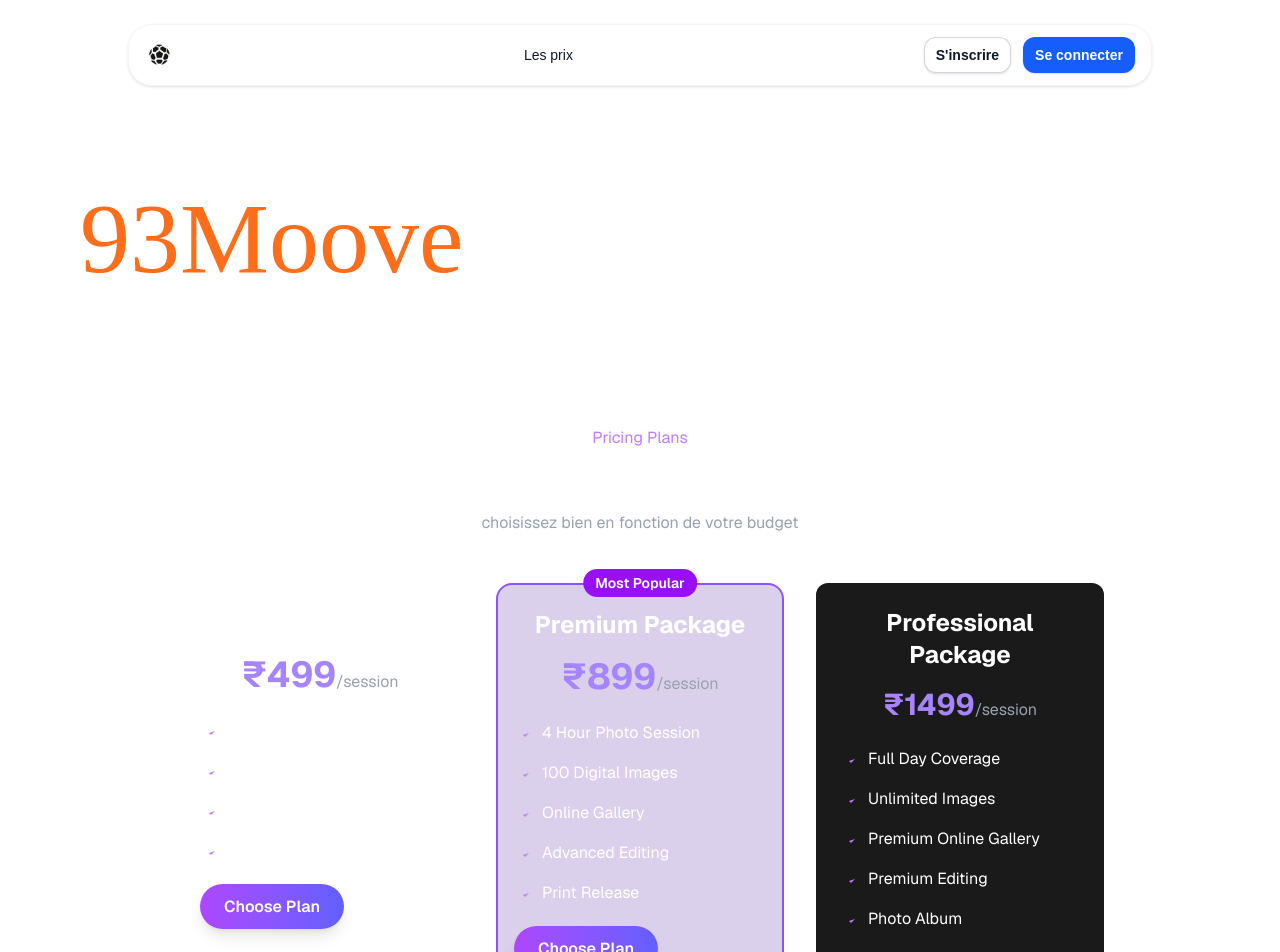
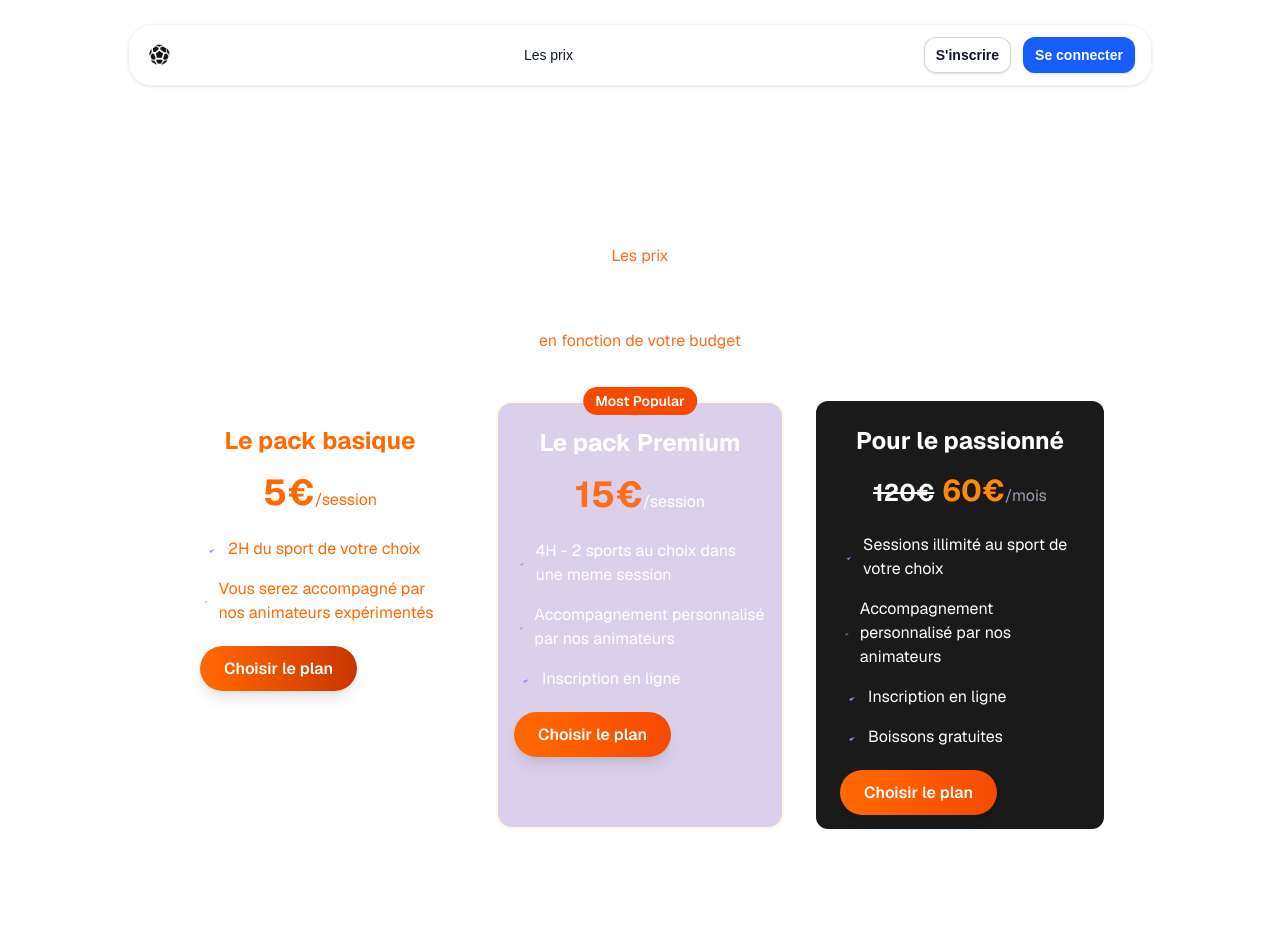
Before and after one commit to ChVrles14/93Moove, a Next.js app: page /prix in a window 1280 px wide. Shown: the top 952 px of the page. Built offline with nearby package versions, Linux system fonts and the light colour scheme.

Commit message:
tout update

```diff
--- a/src/app/prix/page.tsx
+++ b/src/app/prix/page.tsx
@@ -4,18 +4,17 @@ export default function Home() {
     return (
         <div className="font-sans grid grid-rows-[20px_1fr_20px] items-center justify-items-center min-h-screen p-8 pb-20 gap-16 sm:p-20">
             <main className="flex flex-col gap-[32px] row-start-2 items-center sm:items-start">
-                <h1>93Moove</h1>
 
 
                 <div id="pricing" className="py-20 md:px-20 lg:px-20">
                     <div className="container mx-auto px-4">
                         <div className="mb-12 text-center">
-                            <h3 className="text-purple-400" data-aos="fade-down">Pricing Plans</h3>
+                            <h3 className="text-white-400" data-aos="fade-down">Les prix</h3>
                             <h2 className="text-white text-[30px] font-bold" data-aos="fade-down">
-                                Choose Your Perfect Package
+                                Choisissez votre plan préféré
                             </h2>
-                            <p className="mx-auto mt-4 max-w-2xl text-gray-400" data-aos="fade-down">
-                                choisissez bien en fonction de votre budget
+                            <p className="mx-auto mt-4 max-w-2xl text-white-400" data-aos="fade-down">
+                             en fonction de votre budget
                             </p>
                         </div>
 
@@ -23,14 +22,14 @@ export default function Home() {
 
                             <div className="relative bg-[#FFFFFF] border-gray-800 p-6 rounded-xl">
                                 <div className="text-center">
-                                    <h3 className="text-2xl font-bold text-white">
-                                        Basic Package
+                                    <h3 className="text-2xl font-bold text-orange-500">
+                                        Le pack basique
                                     </h3>
                                     <div className="mt-4 text-center">
-            <span className="text-4xl text-violet-400 font-bold">
-              &#8377;499
+            <span className="text-4xl text-orange-500 font-bold">
+              5€
             </span>
-                                        <span className="text-gray-400">/session</span>
+                                        <span className="text-orange-500">/session</span>
                                     </div>
                                 </div>
                                 <div className="mt-6">
@@ -41,7 +40,7 @@ export default function Home() {
                                                  fill="currentColor" aria-hidden="true">
                                                 <path d="M9 12l2 2 4-4"></path>
                                             </svg>
-                                            <span className="text-white">2 Hour Photo Session</span>
+                                            <span className="text-orange-500">2H du sport de votre choix</span>
                                         </li>
                                         <li className="flex items-center">
                                             <svg className="mr-2 h-5 w-5 text-purple-400"
@@ -49,48 +48,32 @@ export default function Home() {
                                                  fill="currentColor" aria-hidden="true">
                                                 <path d="M9 12l2 2 4-4"></path>
                                             </svg>
-                                            <span className="text-white">50 Digital Images</span>
-                                        </li>
-                                        <li className="flex items-center">
-                                            <svg className="mr-2 h-5 w-5 text-purple-400"
-                                                 xmlns="http://www.w3.org/2000/svg" viewBox="0 0 20 20"
-                                                 fill="currentColor" aria-hidden="true">
-                                                <path d="M9 12l2 2 4-4"></path>
-                                            </svg>
-                                            <span className="text-white">Online Gallery</span>
-                                        </li>
-                                        <li className="flex items-center">
-                                            <svg className="mr-2 h-5 w-5 text-purple-400"
-                                                 xmlns="http://www.w3.org/2000/svg" viewBox="0 0 20 20"
-                                                 fill="currentColor" aria-hidden="true">
-                                                <path d="M9 12l2 2 4-4"></path>
-                                            </svg>
-                                            <span className="text-white">Basic Editing</span>
+                                            <span className="text-orange-500">Vous serez accompagné par nos animateurs expérimentés </span>
                                         </li>
                                     </ul>
                                     <span
-                                        className="cursor-pointer w-full py-3 px-6 text-center text-white font-semibold rounded-full bg-gradient-to-r from-purple-500 to-indigo-500 shadow-lg hover:from-purple-600 hover:to-indigo-600 transition duration-300 ease-in-out transform hover:scale-105"
+                                        className="cursor-pointer w-full py-3 px-6 text-center text-white font-semibold rounded-full bg-gradient-to-r from-orange-500 to-orange-700 shadow-lg hover:from-purple-600 hover:to-indigo-600 transition duration-300 ease-in-out transform hover:scale-105"
                                     >
-            Choose Plan
+            Choisir le plan
           </span>
                                 </div>
                             </div>
 
                             <div
-                                className="relative bg-violet-900/20 backdrop-blur-lg rounded-2xl border-2 border-violet-500 hover:transform hover:-translate-y-2 transition-all duration-300">
+                                className="relative bg-violet-900/20 backdrop-blur-lg rounded-2xl border-2 border-orange-50 hover:transform hover:-translate-y-2 transition-all duration-300">
                                 <div
-                                    className="absolute -top-4 left-1/2 -translate-x-1/2 rounded-full bg-purple-600 px-3 py-1 text-white text-sm font-semibold">
+                                    className="absolute -top-4 left-1/2 -translate-x-1/2 rounded-full bg-orange-600 px-3 py-1 text-white text-sm font-semibold">
                                     Most Popular
                                 </div>
                                 <div className="text-center p-6">
                                     <h3 className="text-2xl font-bold text-white">
-                                        Premium Package
+                                        Le pack Premium
                                     </h3>
                                     <div className="mt-4 text-center">
-            <span className="text-4xl text-violet-400 font-bold">
-              &#8377;899
+            <span className="text-4xl text-orange-400-400 font-bold">
+              15€
             </span>
-                                        <span className="text-gray-400">/session</span>
+                                        <span className="text-white">/session</span>
                                     </div>
                                 </div>
                                 <div className="px-4 pb-8">
@@ -101,7 +84,7 @@ export default function Home() {
                                                  fill="currentColor" aria-hidden="true">
                                                 <path d="M9 12l2 2 4-4"></path>
                                             </svg>
-                                            <span className="text-white">4 Hour Photo Session</span>
+                                            <span className="text-white">4H - 2 sports au choix dans une meme session</span>
                                         </li>
                                         <li className="flex items-center">
                                             <svg className="mr-2 h-5 w-5 text-purple-400"
@@ -109,37 +92,22 @@ export default function Home() {
                                                  fill="currentColor" aria-hidden="true">
                                                 <path d="M9 12l2 2 4-4"></path>
                                             </svg>
-                                            <span className="text-white">100 Digital Images</span>
+                                            <span className="text-white">Accompagnement personnalisé par nos animateurs</span>
                                         </li>
+
                                         <li className="flex items-center">
                                             <svg className="mr-2 h-5 w-5 text-purple-400"
                                                  xmlns="http://www.w3.org/2000/svg" viewBox="0 0 20 20"
                                                  fill="currentColor" aria-hidden="true">
                                                 <path d="M9 12l2 2 4-4"></path>
                                             </svg>
-                                            <span className="text-white">Online Gallery</span>
-                                        </li>
-                                        <li className="flex items-center">
-                                            <svg className="mr-2 h-5 w-5 text-purple-400"
-                                                 xmlns="http://www.w3.org/2000/svg" viewBox="0 0 20 20"
-                                                 fill="currentColor" aria-hidden="true">
-                                                <path d="M9 12l2 2 4-4"></path>
-                                            </svg>
-                                            <span className="text-white">Advanced Editing</span>
-                                        </li>
-                                        <li className="flex items-center">
-                                            <svg className="mr-2 h-5 w-5 text-purple-400"
-                                                 xmlns="http://www.w3.org/2000/svg" viewBox="0 0 20 20"
-                                                 fill="currentColor" aria-hidden="true">
-                                                <path d="M9 12l2 2 4-4"></path>
-                                            </svg>
-                                            <span className="text-white">Print Release</span>
+                                            <span className="text-white">Inscription en ligne</span>
                                         </li>
                                     </ul>
                                     <span
-                                        className="cursor-pointer w-full py-3 px-6 text-center text-white font-semibold rounded-full bg-gradient-to-r from-purple-500 to-indigo-500 shadow-lg hover:from-purple-600 hover:to-indigo-600 transition duration-300 ease-in-out transform hover:scale-105"
+                                        className="cursor-pointer w-full py-3 px-6 text-center text-white font-semibold rounded-full bg-gradient-to-r from-orange-500 to-orange-600 shadow-lg hover:from-purple-600 hover:to-indigo-600 transition duration-300 ease-in-out transform hover:scale-105"
                                     >
-            Choose Plan
+            Choisir le plan
           </span>
                                 </div>
                             </div>
@@ -147,13 +115,16 @@ export default function Home() {
                             <div className="relative bg-[#1A1A1A] border-gray-800 p-6 rounded-xl">
                                 <div className="text-center">
                                     <h3 className="text-2xl font-bold text-white">
-                                        Professional Package
+                                        Pour le passionné
                                     </h3>
                                     <div className="mt-4 text-center">
-            <span className="text-3xl text-violet-400 font-bold">
-              &#8377;1499
+                                        <span className="text-2xl text-white font-bold line-through">120€
             </span>
-                                        <span className="text-gray-400">/session</span>
+                                        &nbsp;&nbsp;
+            <span className="text-3xl text-orange-400 font-bold">
+              60€
+            </span>
+                                        <span className="text-gray-400">/mois</span>
                                     </div>
                                 </div>
                                 <div className="mt-6">
@@ -164,7 +135,7 @@ export default function Home() {
                                                  fill="currentColor" aria-hidden="true">
                                                 <path d="M9 12l2 2 4-4"></path>
                                             </svg>
-                                            <span className="text-white">Full Day Coverage</span>
+                                            <span className="text-white">Sessions illimité au sport de votre choix</span>
                                         </li>
                                         <li className="flex items-center">
                                             <svg className="mr-2 h-5 w-5 text-purple-400"
@@ -172,7 +143,7 @@ export default function Home() {
                                                  fill="currentColor" aria-hidden="true">
                                                 <path d="M9 12l2 2 4-4"></path>
                                             </svg>
-                                            <span className="text-white">Unlimited Images</span>
+                                            <span className="text-white">Accompagnement personnalisé par nos animateurs</span>
                                         </li>
                                         <li className="flex items-center">
                                             <svg className="mr-2 h-5 w-5 text-purple-400"
@@ -180,7 +151,7 @@ export default function Home() {
                                                  fill="currentColor" aria-hidden="true">
                                                 <path d="M9 12l2 2 4-4"></path>
                                             </svg>
-                                            <span className="text-white">Premium Online Gallery</span>
+                                            <span className="text-white">Inscription en ligne</span>
                                         </li>
                                         <li className="flex items-center">
                                             <svg className="mr-2 h-5 w-5 text-purple-400"
@@ -188,21 +159,13 @@ export default function Home() {
                                                  fill="currentColor" aria-hidden="true">
                                                 <path d="M9 12l2 2 4-4"></path>
                                             </svg>
-                                            <span className="text-white">Premium Editing</span>
-                                        </li>
-                                        <li className="flex items-center">
-                                            <svg className="mr-2 h-5 w-5 text-purple-400"
-                                                 xmlns="http://www.w3.org/2000/svg" viewBox="0 0 20 20"
-                                                 fill="currentColor" aria-hidden="true">
-                                                <path d="M9 12l2 2 4-4"></path>
-                                            </svg>
-                                            <span className="text-white">Photo Album</span>
+                                            <span className="text-white">Boissons gratuites</span>
                                         </li>
                                     </ul>
                                     <span
-                                        className="cursor-pointer w-full py-3 px-6 text-center text-white font-semibold rounded-full bg-gradient-to-r from-purple-500 to-indigo-500 shadow-lg hover:from-purple-600 hover:to-indigo-600 transition duration-300 ease-in-out transform hover:scale-105"
+                                        className="cursor-pointer w-full py-3 px-6 text-center text-white font-semibold rounded-full bg-gradient-to-r from-orange-500 to-orange-600 shadow-lg hover:from-purple-600 hover:to-indigo-600 transition duration-300 ease-in-out transform hover:scale-105"
                                     >
-            Choose Plan
+            Choisir le plan
           </span>
                                 </div>
                             </div>
@@ -210,14 +173,7 @@ export default function Home() {
                         </div>
                     </div>
                 </div>
-                < Image
-                    aria-hidden
-                    src="/Sport.png"
-                    alt="logo"
-                    width={500}
-                    height={500}
-                    border-radius={500}
-                />
+
             </main>
         </div>
     );
```
